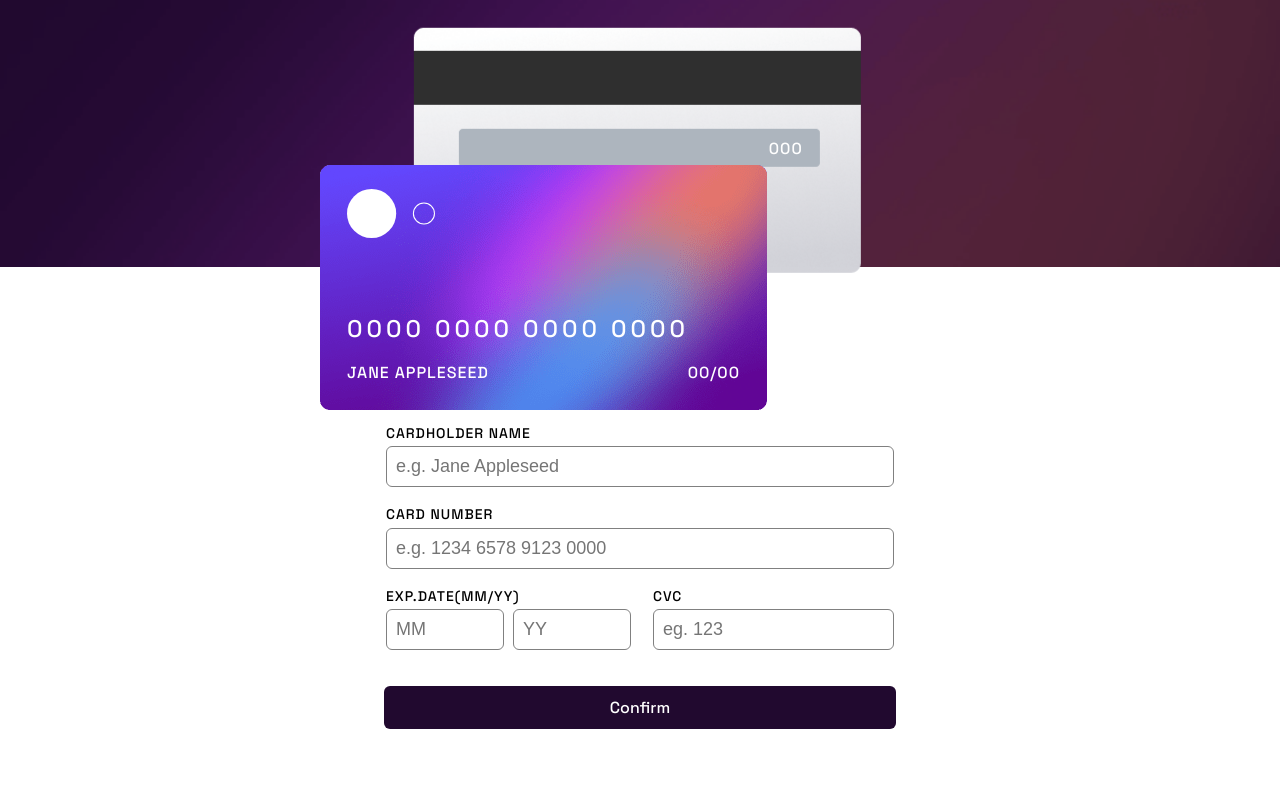
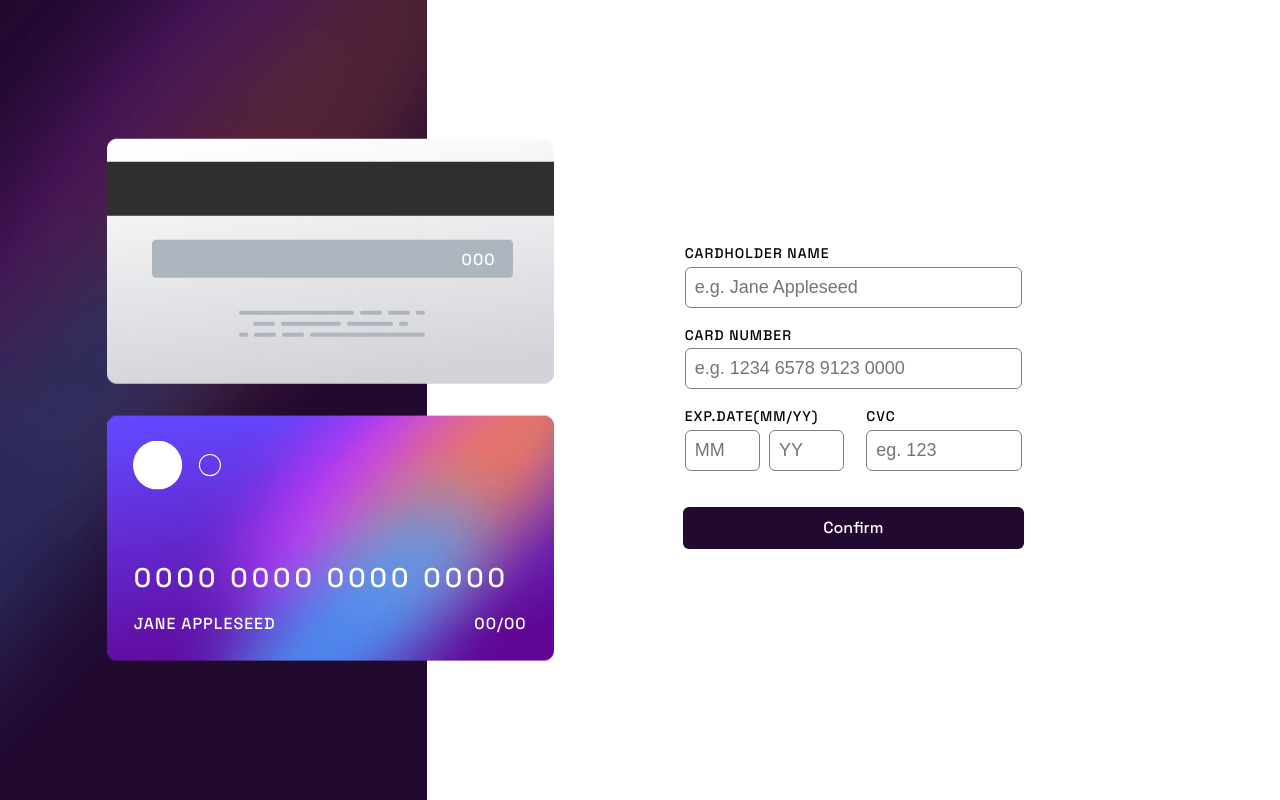
Before and after one commit to AitorGallardo/Interactive-card-form, a React (Vite) app: page / in a window 1280 px wide. Built offline with nearby package versions, Linux system fonts and the light colour scheme.

Commit message:
card displaying

```diff
--- a/src/App.css
+++ b/src/App.css
@@ -51,7 +51,7 @@
   flex-direction: column;
   justify-content: flex-end;
   background-image: url('./assets/bg-card-front.png');
-  transform: translate(0%, -22%);
+  transform: translate(38%, -22%);
 }
 .app__frontface_card-container::after {
   content:'';
@@ -83,7 +83,7 @@
 
 .app__backface_card-container {
   background-image: url('./assets/bg-card-back.png');
-  transform: translate(25%, 90%);
+  transform: translate(55%, 90%);
 }
 
 .app__backface_card-cvc {
@@ -259,10 +259,10 @@ button:hover {
     height: 146px !important;
   }
   .app__frontface_card-container {
-    transform: translate(-14%, 32%) !important;
+    transform: translate(-28%, 32%) !important;
   }
   .app__backface_card-container {
-    transform: translate(-14%, -24%) !important;
+    transform: translate(0%, -24%) !important;
   }
   .app__frontface_card-numbers {
     font-size: 12px;
@@ -292,10 +292,10 @@ button:hover {
     height: 146px !important;
   }
   .app__frontface_card-container {
-    transform: translate(-10%, 85%) !important;
+    transform: translate(-28%, 85%) !important;
   }
   .app__backface_card-container {
-    transform: translate(-10%, 29%) !important;
+    transform: translate(0%, 29%) !important;
   }
   .app__frontface_card-numbers {
     font-size: 12px;
@@ -348,10 +348,10 @@ button:hover {
     height: 209px;
   }
   .app__frontface_card-container {
-    transform: translate(0, 40%);
+    transform: translate(0, 75%);
   }
   .app__backface_card-container {
-    transform: translate(21%, -16%);
+    transform: translate(21%, 19%);
   }
   .app__frontface_card-numbers {
     font-size: 22px;
@@ -377,7 +377,7 @@ button:hover {
     font-size: 24px;
   }
 }
-
+/*
 @media screen and (min-width: 1201px) and (max-width: 1440px) {
   .app__container {
     flex-direction: column;
@@ -391,14 +391,21 @@ button:hover {
   .app__frontface_card-numbers {
     font-size: 24px;
   }
-}
-@media screen and (min-width: 1441px) and (max-width: 1600px) {
-  .app__frontface_card-container,
+} */
+@media screen and (min-width: 1201px) and (max-width: 1800px) {
+  /* .app__frontface_card-container,
   .app__backface_card-container {
     width: 400px;
     height: 219px;
   }
   .app__frontface_card-numbers {
     font-size: 24px;
+  } */
+
+  .app__frontface_card-container {
+    transform: translate(0, 88%);
+  }
+  .app__backface_card-container {
+    transform: translate(0%, -25%);
   }
 }
```
